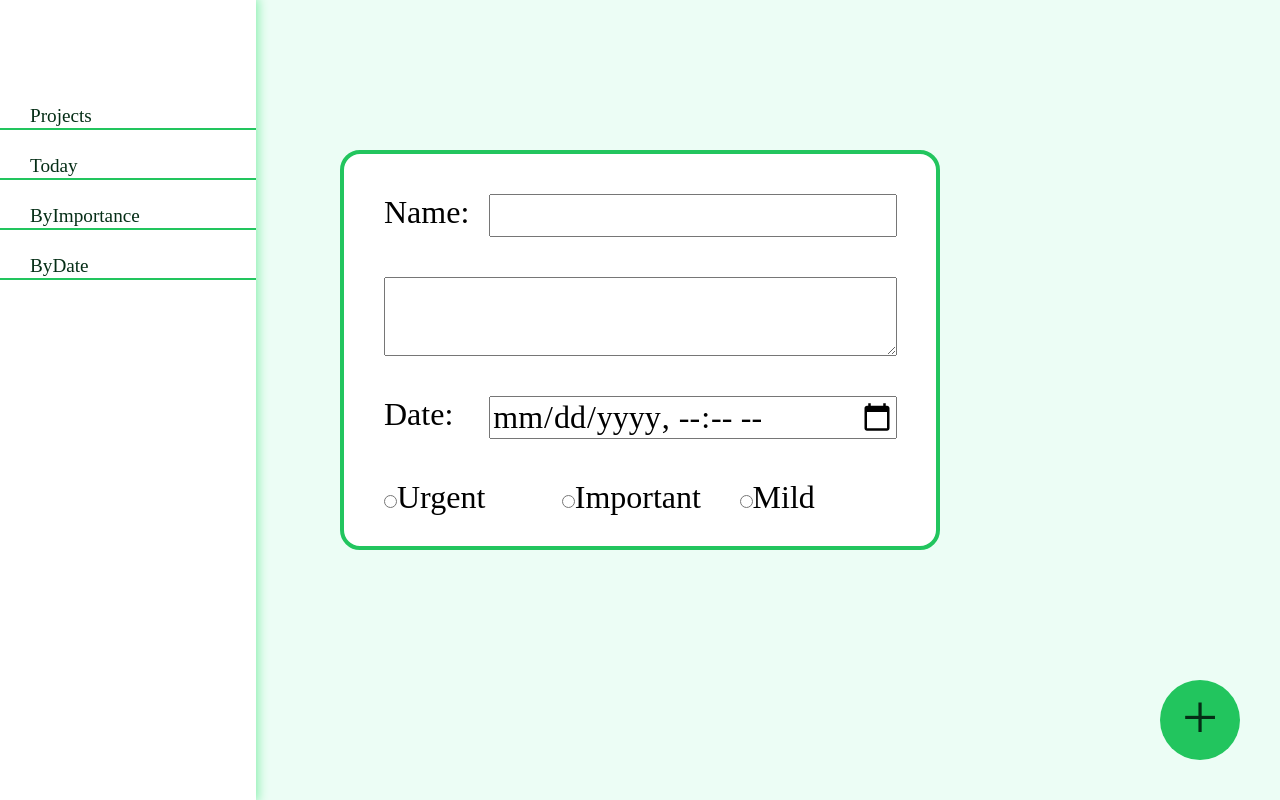
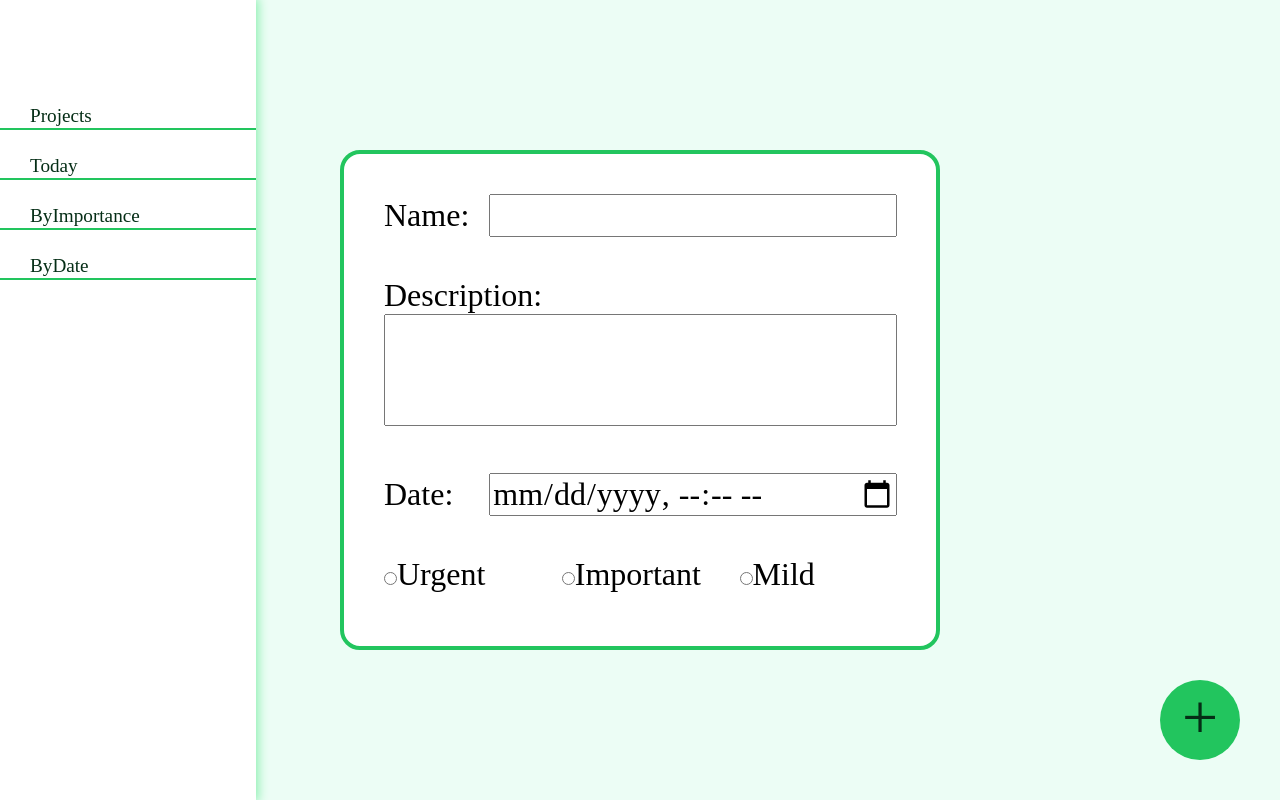
Before and after one commit to ziko1905/todo-list, a website built with webpack: page src/template.html in a window 1280 px wide. Built offline with nearby package versions, Linux system fonts and the light colour scheme; a web font is replaced by a local one.

Commit message:
Fix description section

```diff
--- a/src/load.js
+++ b/src/load.js
@@ -17,6 +17,8 @@ export function popUp(type) {
     const form = document.createElement("form");
     const titleLabel = document.createElement("label");
     const titleInput = document.createElement("input");
+    const descDiv = document.createElement("div");
+    const descLabel = document.createElement("label");
     const description = document.createElement("textarea");
 
     popDiv.className = "pop";
@@ -26,11 +28,19 @@ export function popUp(type) {
     titleInput.id = "title";
     titleInput.setAttribute("name", "title");
     titleInput.className = "title-inp";
+    descDiv.className = "desc-div";
+    descLabel.textContent = "Description: ";
+    descLabel.setAttribute("for", "description");
     description.className = "desc";
+    description.id = "description";
+    description.name = "description";
+
+    descDiv.appendChild(descLabel);
+    descDiv.appendChild(description);
 
     form.appendChild(titleLabel);
     form.appendChild(titleInput);
-    form.appendChild(description);
+    form.appendChild(descDiv);
 
 
     if (type = "task") {
--- a/src/styles.css
+++ b/src/styles.css
@@ -56,7 +56,7 @@ nav {
 
 .pop {
     width: 600px;
-    height: 400px;
+    height: 500px;
     background-color: white;
     margin: 150px auto;
     border: 4px solid var(--secondary-clr);
@@ -73,10 +73,22 @@ nav {
     display: grid;
     grid-template-columns: auto 1fr;
     gap: 40px 20px;
+    align-items: center;
 }
 
 .desc {
+    resize: none;
+    font-size: 1rem;
+    height: 7rem;
+    width: 100%;
+}
+
+.desc-div {
     grid-column: 1 / -1;
+}
+
+.desc-div label {
+    display: block;
 }
 
 .priorities {
```
